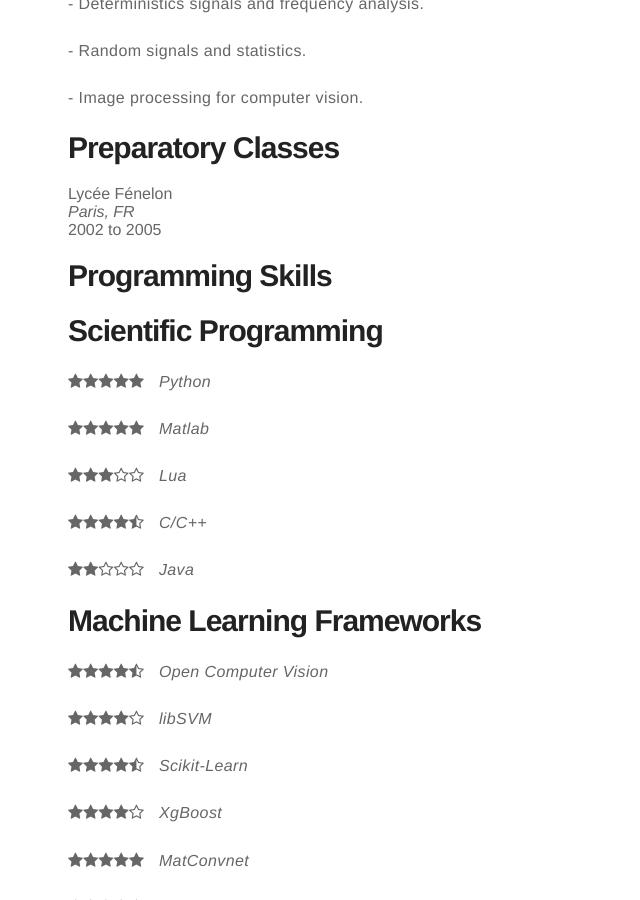
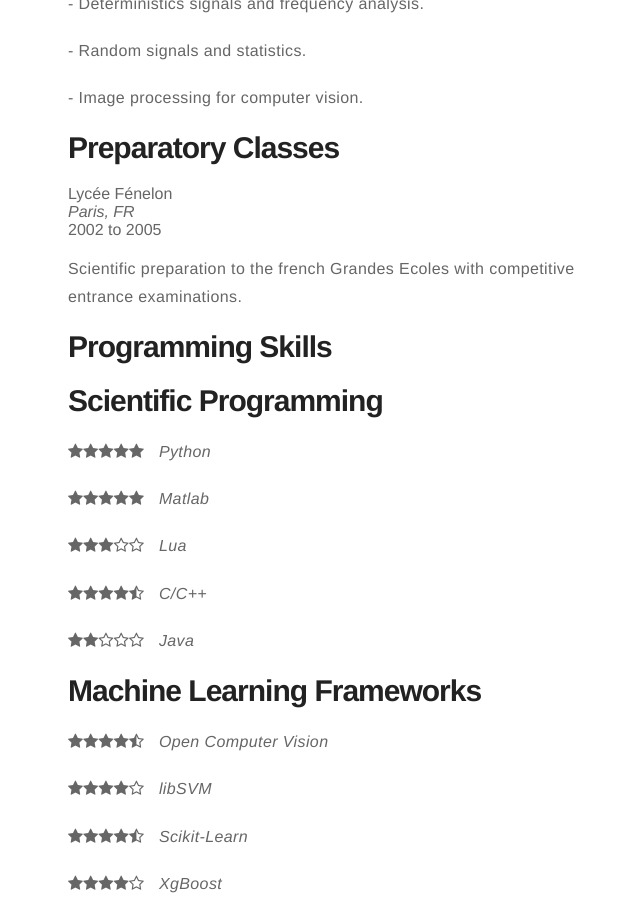
Before and after one commit to ykacer/ykacer.github.io, a Jekyll site: the page built from cv.html, in a window 1280 px wide and 900 px high, scrolled down 2363 px. Shown: the whole window, without its empty margins (292-932 px from the left). Built offline with Jekyll 4.4.1, drawn with Linux system fonts in a browser that asks for light colours; nearby versions of some CDN libraries.

Commit message:
update cv in education part

```diff
--- a/_includes/education.html
+++ b/_includes/education.html
@@ -29,5 +29,6 @@
 	    <span>Lycée Fénelon</span>
             <span><address>Paris, FR</address><time>2002 to 2005</time></span>
         </header>
+        <p>Scientific preparation to the french Grandes Ecoles with competitive entrance examinations.</p>
     </article>
 </section>
```
